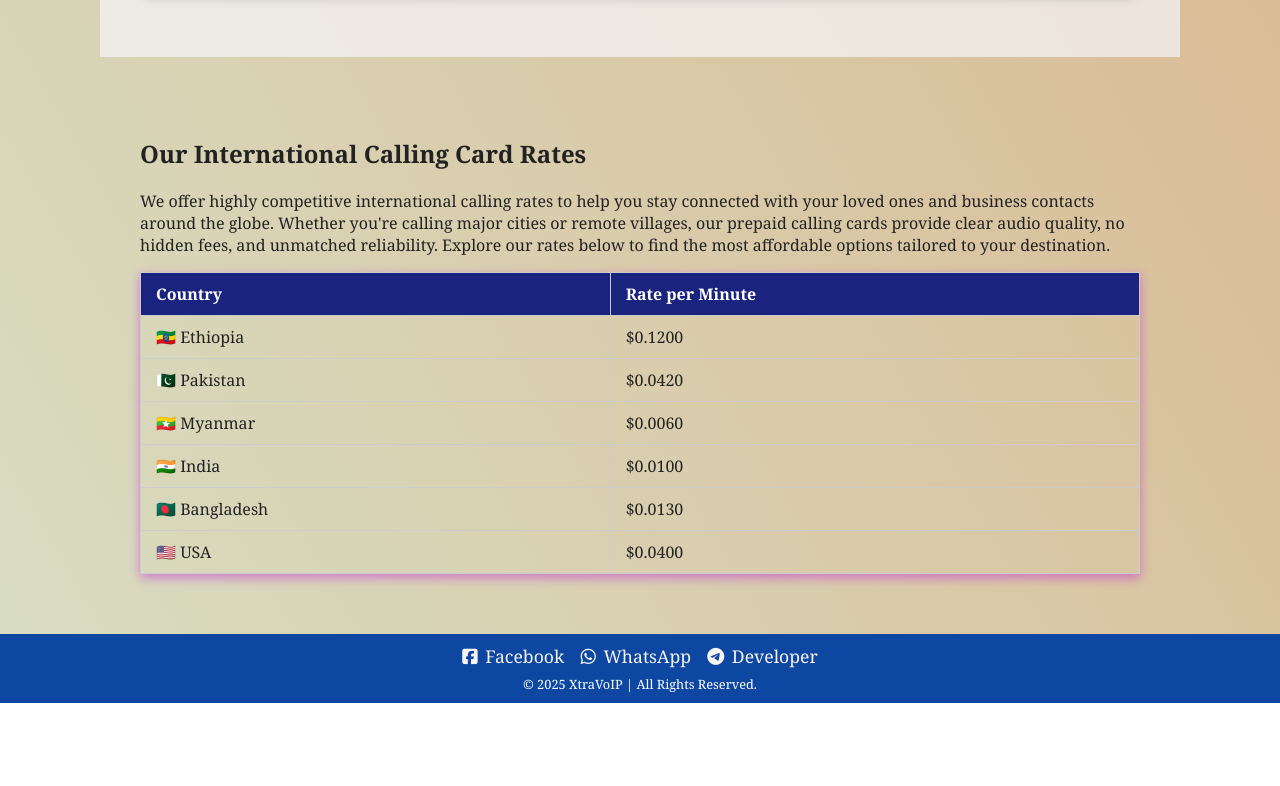
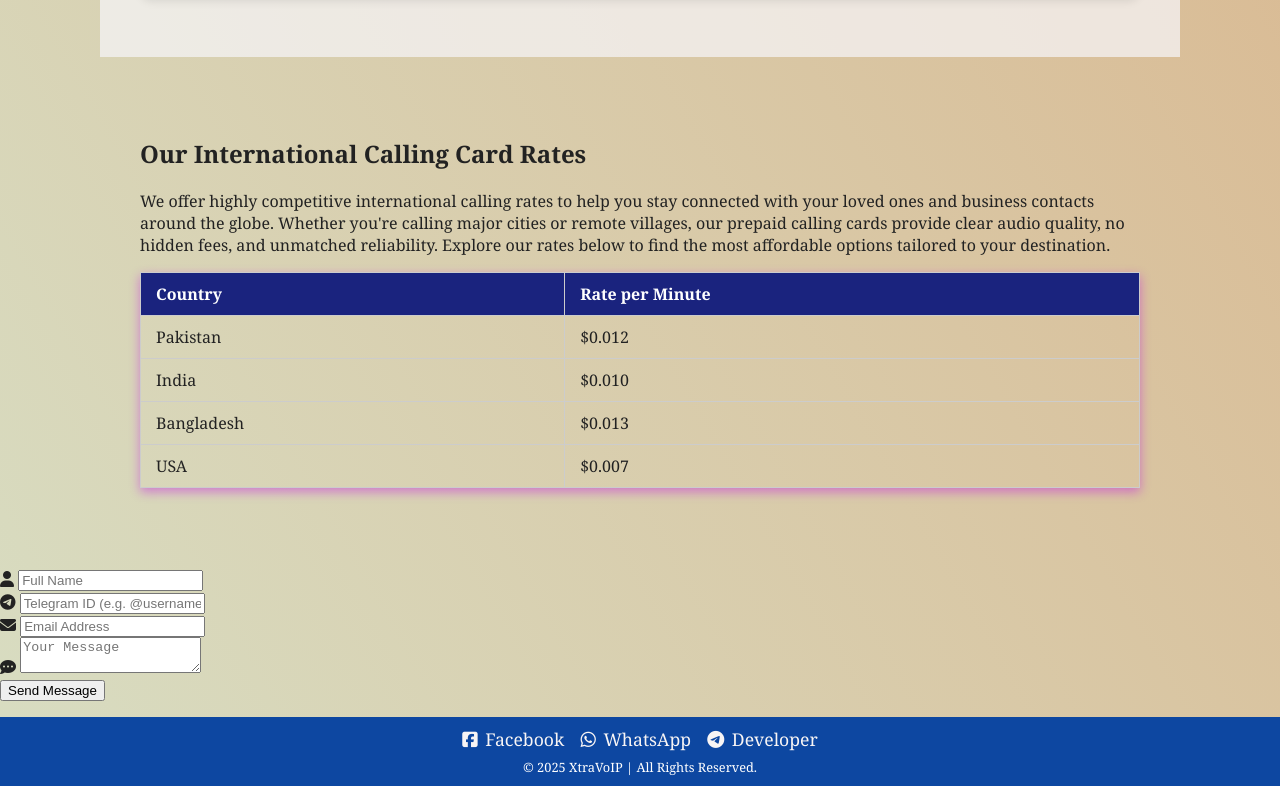
Before and after one commit to tariqmahmood898/xtravoip, a website: page index.html in a window 1280 px wide. Shown: the part 1518-2304 px from the top of the page. Before the commit the page ends 2221 px from the top, so only its background shows below. Drawn offline with Linux system fonts and the light colour scheme.

Commit message:
Update index.html

```diff
--- a/index.html
+++ b/index.html
@@ -25,7 +25,7 @@
         <a href="#services">Services</a>
         <a href="#rates">Rate</a>
         <a href="#about">About</a>
-        <a href="#contact">Contact</a></li>
+        <a href="#contactForm">Contact</a></li>
       </ul>
     </nav>
   </header>
@@ -114,32 +114,50 @@
       </thead>
       <tbody>
         <tr>
-          <td>🇪🇹 Ethiopia</td>
-          <td>$0.1200</td>
+          <td>Pakistan</td>
+          <td>$0.012</td>
         </tr>
         <tr>
-          <td>🇵🇰 Pakistan</td>
-          <td>$0.0420</td>
+          <td>India</td>
+          <td>$0.010</td>
         </tr>
         <tr>
-          <td>🇲🇲 Myanmar</td>
-          <td>$0.0060</td>
+          <td>Bangladesh</td>
+          <td>$0.013</td>
         </tr>
         <tr>
-          <td>🇮🇳 India</td>
-          <td>$0.0100</td>
-        </tr>
-        <tr>
-          <td>🇧🇩 Bangladesh</td>
-          <td>$0.0130</td>
-        </tr>
-        <tr>
-          <td>🇺🇸 USA</td>
-          <td>$0.0400</td>
+          <td>USA</td>
+          <td>$0.007</td>
         </tr>
       </tbody>
     </table>
   </section>
+
+  <form id="contactForm" class="contact-form">
+    <h2> </h2>
+    <div class="row-group">
+      <div class="input-group">
+        <i class="fas fa-user"></i>
+        <input type="text" id="fullName" placeholder="Full Name" required />
+      </div>
+      <div class="input-group">
+        <i class="fab fa-telegram"></i>
+        <input type="text" id="telegramId" placeholder="Telegram ID (e.g. @username)" required />
+      </div>
+    </div>
+
+    <div class="input-group">
+      <i class="fas fa-envelope"></i>
+      <input type="email" id="email" placeholder="Email Address" required />
+    </div>
+    <div class="input-group">
+      <i class="fas fa-comment-dots"></i>
+      <textarea id="message" placeholder="Your Message" required></textarea>
+    </div>
+    <button type="submit">Send Message</button>
+    <p id="responseMessage" class="response-msg"></p>
+  </form>
+
 
   <footer>
     <div class="footer-container">
```
